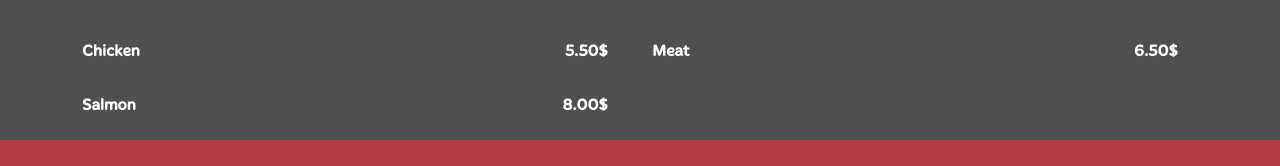
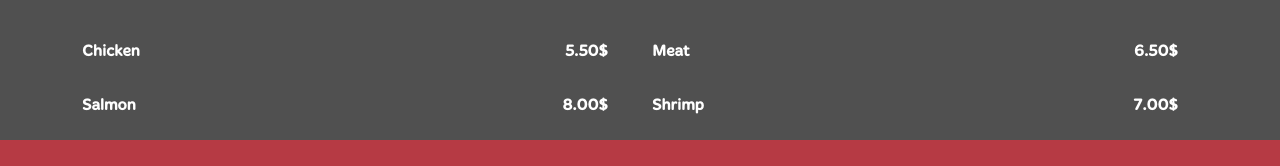
Before and after one commit to Lebagot/Menu, a plain HTML site: page index.html in a window 1280 px wide. Shown: the part 1277-1443 px from the top of the page. Drawn offline with Linux system fonts and the light colour scheme; a web font is replaced by a local one.

Commit message:
Update index.html

```diff
--- a/index.html
+++ b/index.html
@@ -310,6 +310,11 @@
           </div>
         </div>
 
+         <div class="col-lg-6 menu-item filter-extra">
+          <div class="menu-content">
+            Shrimp <span>7.00$</span>
+          </div>
+        </div>
 
         <div class="col-lg-12 menu-item filter-extra">
           <br>
```
